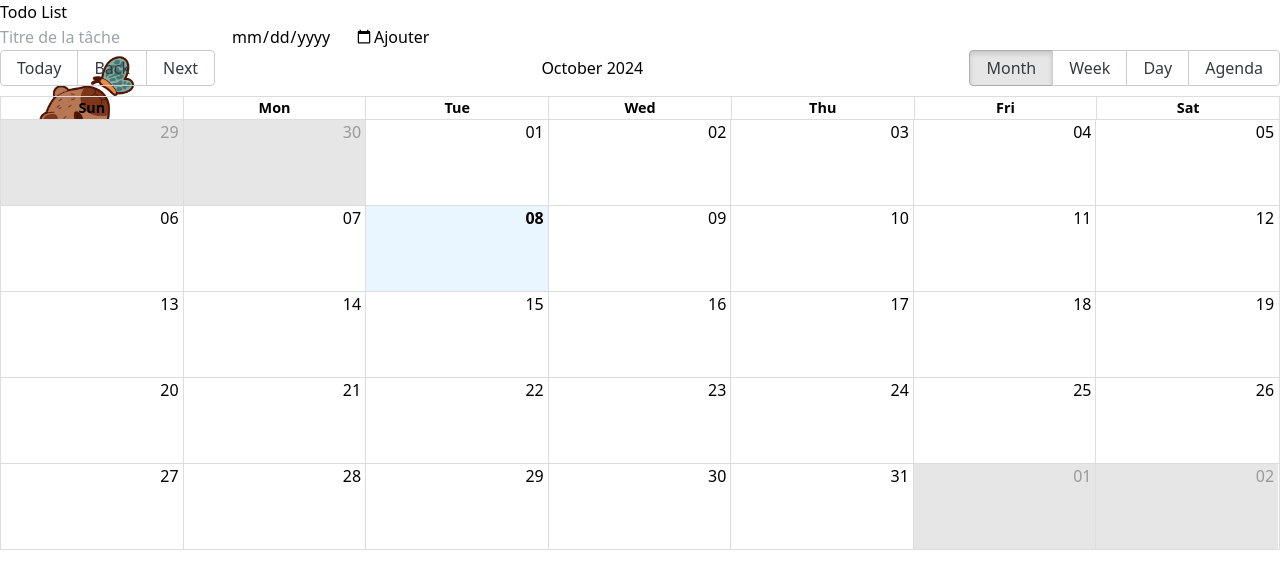
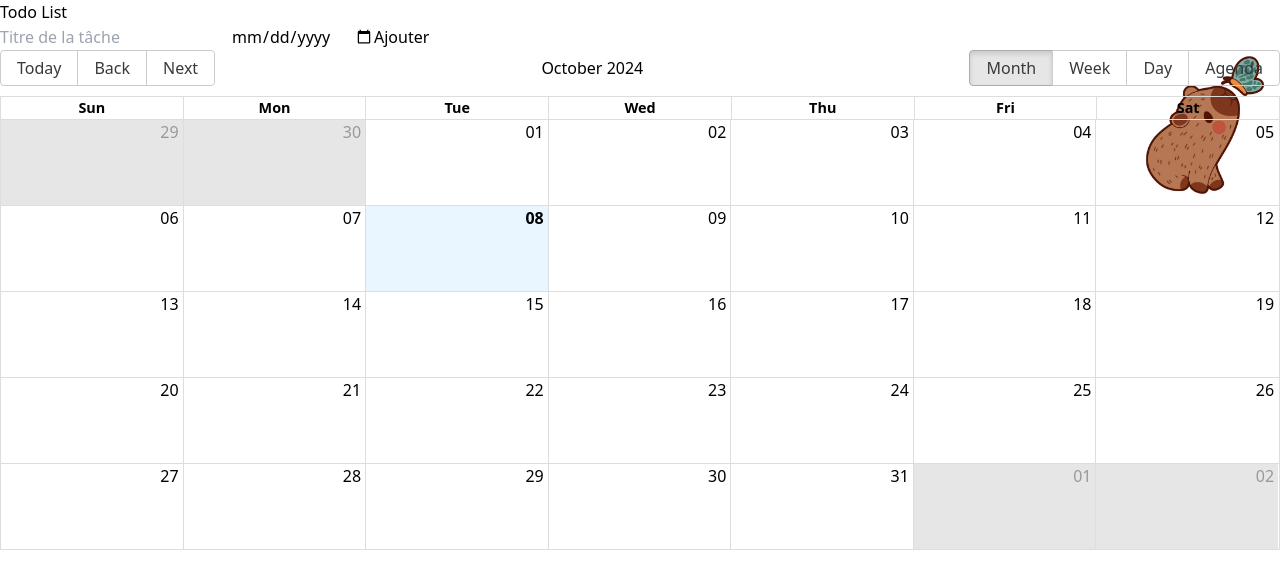
Before and after one commit to Guiton1er/devops-app, a React (Vite) app: page / in a window 1280 px wide. Shown: the top 588 px of the page. Built offline with nearby package versions, Linux system fonts and the light colour scheme.

Commit message:
added test

```diff
--- a/src/App.css
+++ b/src/App.css
@@ -2,7 +2,7 @@
   transition: 2000ms;
   position: absolute;
   z-index: -1;
-  left: 0px;
+  right: 0px
 }
 
 img.capyAppear {
@@ -11,11 +11,11 @@ img.capyAppear {
 
 .makeItAppear {
   position: relative;
-  z-index: initial;
+  z-index: inherit;
 }
 
 .makeItAppear:hover .capyAppear {
   transition: 2000ms;
   transform: rotate(20deg);
-  left: 100%;
+  right: -170px;
 }
```
Also changed, not shown: 1 other file (tests, documents, lock files or other folders).
